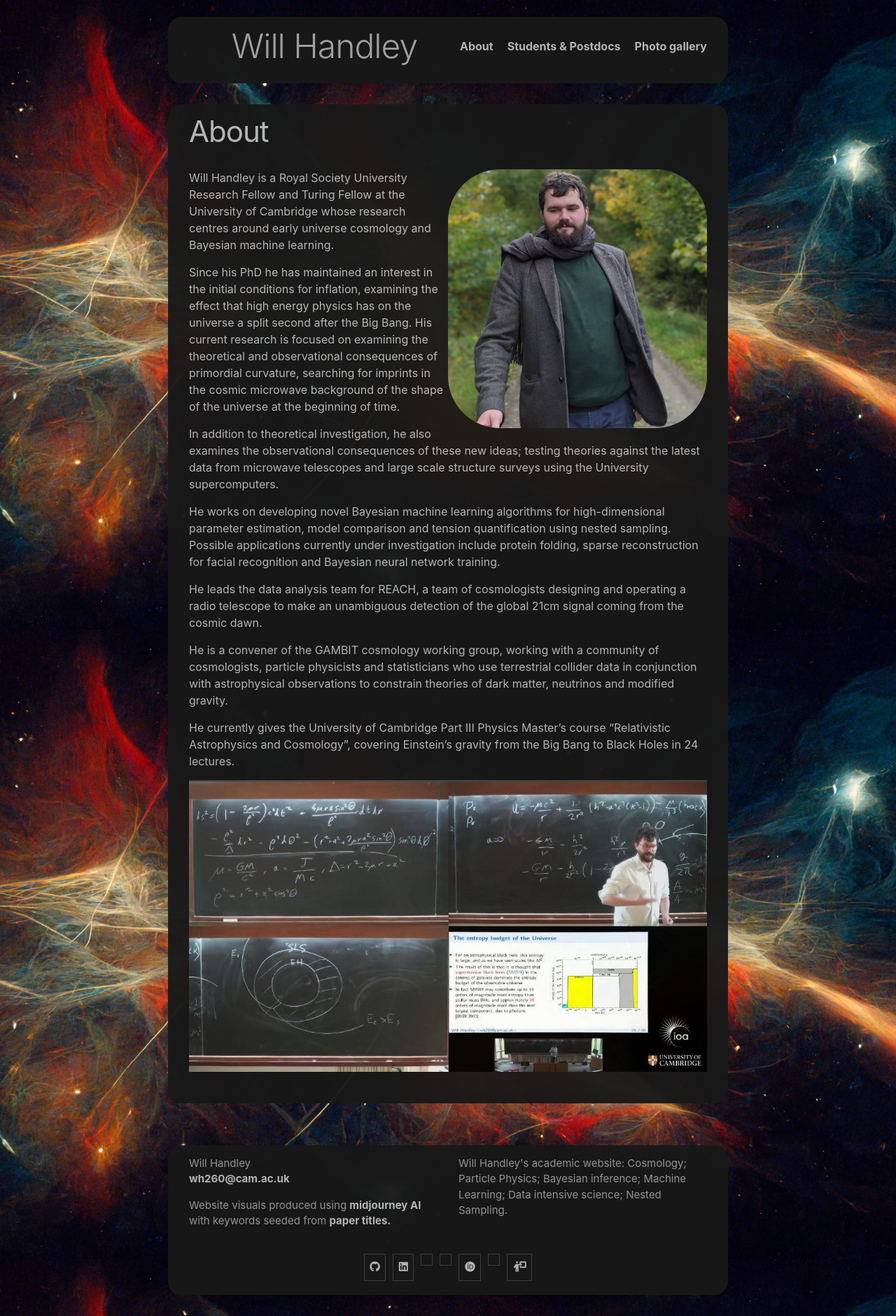
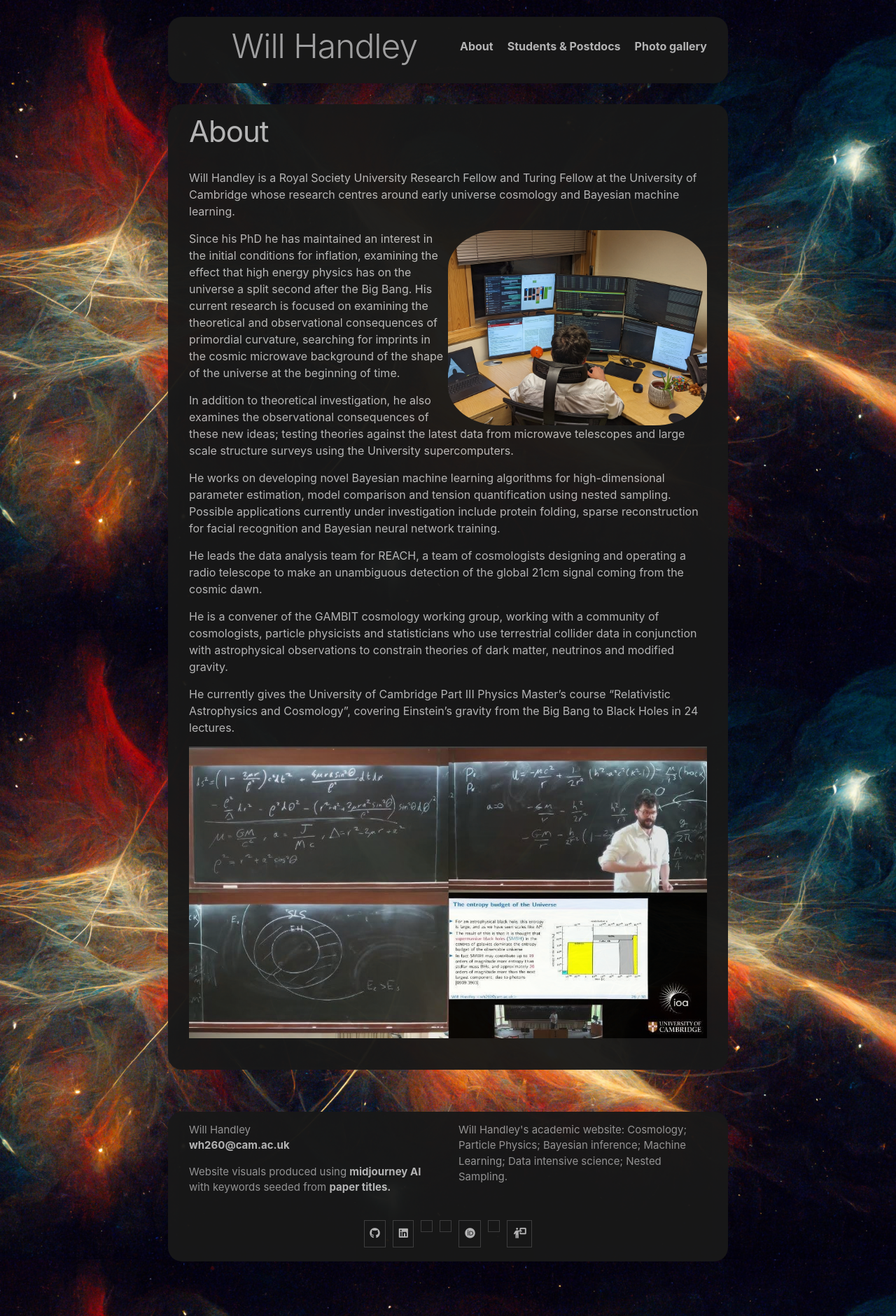
Before and after one commit to williamjameshandley/williamjameshandley.github.io, a Jekyll site: the page built from about.md, in a window 1280 px wide. Shown: the whole page at 70% size. Built offline with Jekyll 4.4.1, drawn with Linux system fonts in a browser that asks for light colours; nearby versions of some CDN libraries; a style sheet for code colours, icons or effects is not loaded.

Commit message:
Updated with image of computer

```diff
--- a/about.md
+++ b/about.md
@@ -3,9 +3,10 @@ layout: page
 title: About
 permalink: /about/
 ---
-![Will Handley](/assets/images/will_handley.jpg){: style="width: 50%; float: right; border-radius:20%"}
 
 Will Handley is a Royal Society University Research Fellow and Turing Fellow at the University of Cambridge whose research centres around early universe cosmology and Bayesian machine learning.
+
+![Will Handley](/assets/images/computer_1.jpeg){: style="width: 50%; float: right; border-radius:20%"}
 
 Since his PhD he has maintained an interest in the initial conditions for inflation, examining the effect that high energy physics has on the universe a split second after the Big Bang. His current research is focused on examining the theoretical and observational consequences of primordial curvature, searching for imprints in the cosmic microwave background of the shape of the universe at the beginning of time.
 
```
Also changed, not shown: Gemfile.lock, assets/images/computer.jpeg (added), assets/images/computer_1.jpeg (added).
